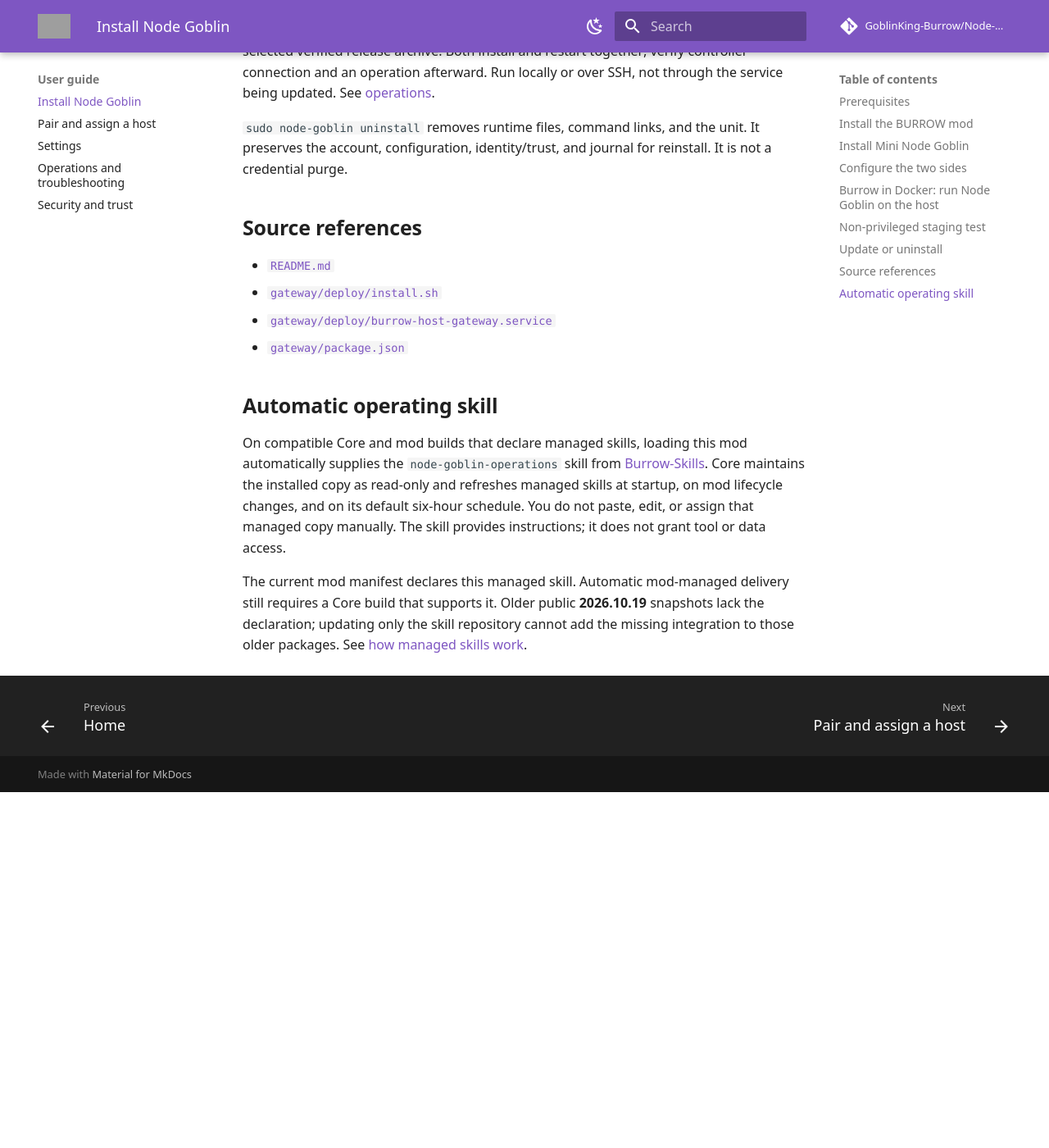
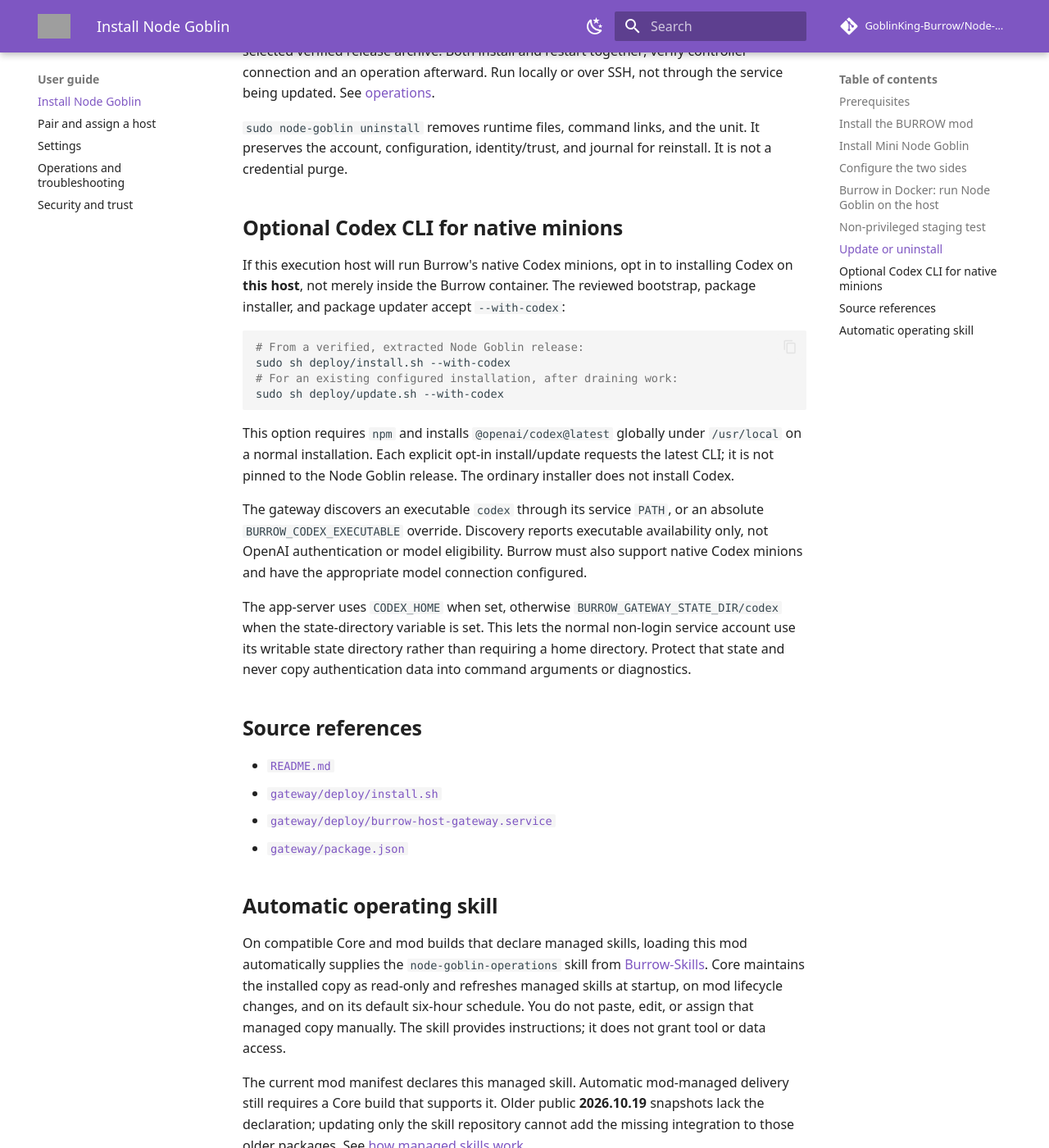
Before and after one commit to NightShaman/Node-Goblin, an MkDocs documentation site: the page built from docs/installation.md, in a window 1280 px wide and 1400 px high, scrolled down 5034 px. Shown: the whole window at 82% size. Built offline with MkDocs 1.6.1 and Material for MkDocs 9.7.7, drawn with Linux system fonts in a browser that asks for light colours; comment, search, counter and statistics services are not loaded; before the commit the page ends 6000 px from its top, so only the background shows below that; grey boxes are pictures that could not be loaded.

Commit message:
docs: reconcile Codex minions and host skill guidance [skip ci]

````diff
--- a/docs/installation.md
+++ b/docs/installation.md
@@ -128,6 +128,23 @@ For the mod, `git pull --ff-only` updates a clean checkout; then restart BURROW.
 
 `sudo node-goblin uninstall` removes runtime files, command links, and the unit. It preserves the account, configuration, identity/trust, and journal for reinstall. It is not a credential purge.
 
+## Optional Codex CLI for native minions
+
+If this execution host will run Burrow's native Codex minions, opt in to installing Codex on **this host**, not merely inside the Burrow container. The reviewed bootstrap, package installer, and package updater accept `--with-codex`:
+
+```bash
+# From a verified, extracted Node Goblin release:
+sudo sh deploy/install.sh --with-codex
+# For an existing configured installation, after draining work:
+sudo sh deploy/update.sh --with-codex
+```
+
+This option requires `npm` and installs `@openai/codex@latest` globally under `/usr/local` on a normal installation. Each explicit opt-in install/update requests the latest CLI; it is not pinned to the Node Goblin release. The ordinary installer does not install Codex.
+
+The gateway discovers an executable `codex` through its service `PATH`, or an absolute `BURROW_CODEX_EXECUTABLE` override. Discovery reports executable availability only, not OpenAI authentication or model eligibility. Burrow must also support native Codex minions and have the appropriate model connection configured.
+
+The app-server uses `CODEX_HOME` when set, otherwise `BURROW_GATEWAY_STATE_DIR/codex` when the state-directory variable is set. This lets the normal non-login service account use its writable state directory rather than requiring a home directory. Protect that state and never copy authentication data into command arguments or diagnostics.
+
 ## Source references
 
 - [`README.md`](https://github.com/GoblinKing-Burrow/Node-Goblin/blob/main/README.md)
````
Also changed, not shown: docs/operations.md (+12 -0 lines), docs/protocol.md (+17 -0 lines), docs/remote-codex-contract.md (+2 -2 lines).
